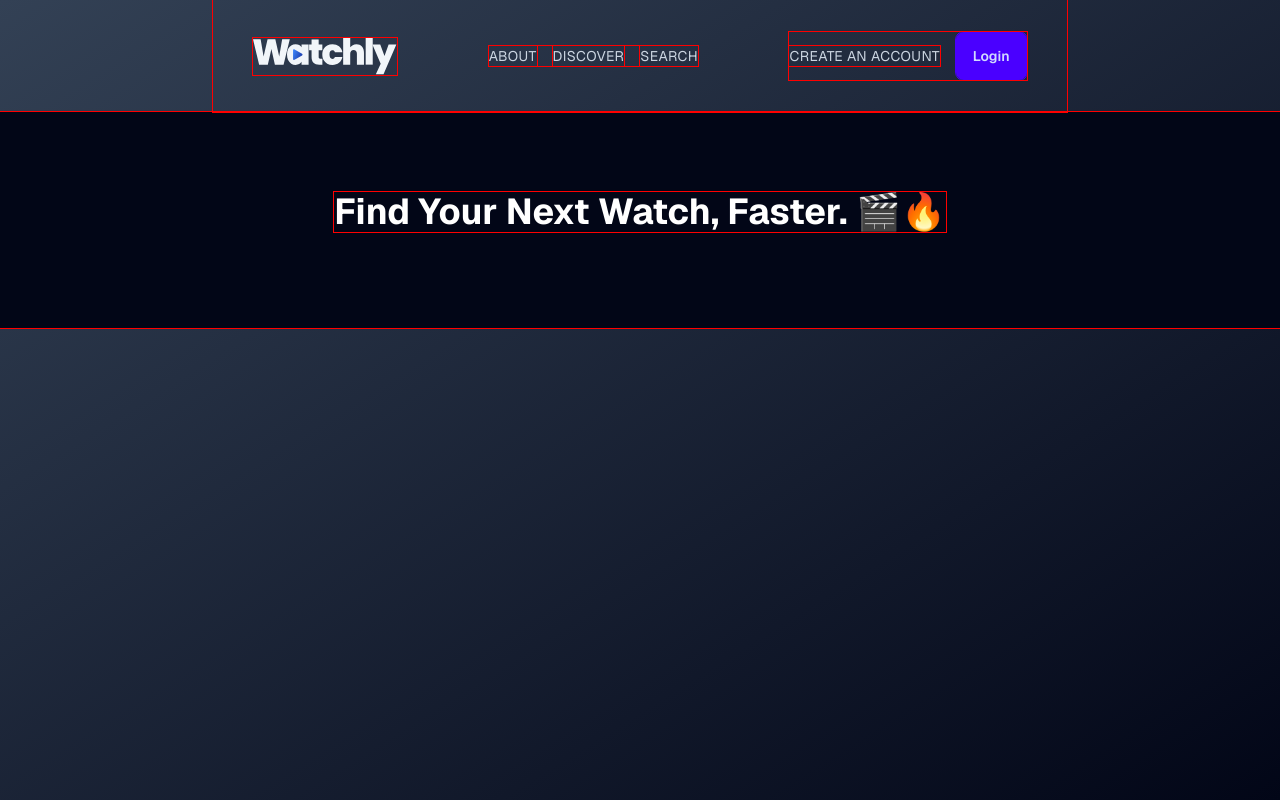
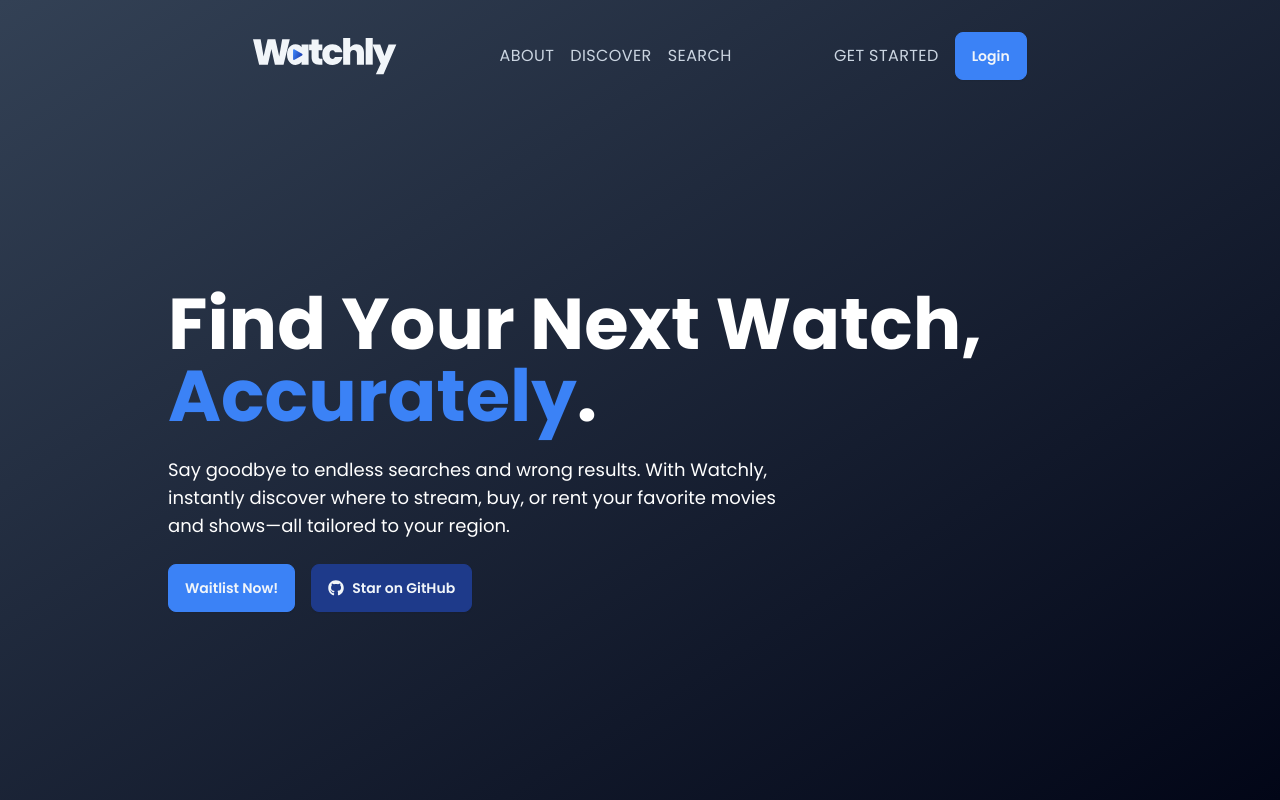
Before and after one commit to dimacuhamarc/watchly, a Next.js app: page / in a window 1280 px wide. Built offline with nearby package versions, Linux system fonts and the light colour scheme.

Commit message:
feat: Enhance landing page with text rotation, styling, and icons

```diff
--- a/package.json
+++ b/package.json
@@ -31,6 +31,7 @@
     "postgres": "^3.4.4",
     "react": "^18.3.1",
     "react-dom": "^18.3.1",
+    "react-icons": "^5.4.0",
     "zod": "^3.23.3"
   },
   "devDependencies": {
--- a/src/components/global/navbar/index.tsx
+++ b/src/components/global/navbar/index.tsx
@@ -11,7 +11,7 @@
       <div className="flex flex-row items-center gap-4">
         {navigationLinks.map((link) => (
           link.showWhen !== 'authenticated' && (
-            <Link key={link.href} className="text-sm tracking-wide uppercase text-slate-300 hover:text-white transition-colors duration-300" href={link.href}>
+            <Link key={link.href} className="text-md tracking-wide uppercase text-slate-300 hover:text-white transition-colors duration-300" href={link.href}>
               {link.name}
             </Link>
           )
@@ -20,7 +20,7 @@
       <div className="flex flex-row items-center gap-4">
         {onboardingLinks.map((link) => (
           link.showWhen !== 'authenticated' && (
-            <Link key={link.href} className={`${link.withStyle ? 'btn-primary btn' : 'text-sm tracking-wide uppercase text-slate-300 hover:text-white transition-colors duration-300'}`} href={link.href}>
+            <Link key={link.href} className={`${link.withStyle ? 'btn-primary btn' : 'text-md tracking-wide uppercase text-slate-300 hover:text-white transition-colors duration-300'}`} href={link.href}>
               {link.name}
             </Link>
           )
--- a/src/components/resource/sections/hero/index.tsx
+++ b/src/components/resource/sections/hero/index.tsx
@@ -1,15 +1,41 @@
+"use client";
+
+import Link from 'next/link';
+
+import { FaGithub } from 'react-icons/fa';
+import { useTextRotation } from '~/hooks/useTextRotation';
 
 export default function Hero() {
+  const rotatingWords = ["Faster", "Accurately", "With Watchly"];
+  const { currentWord, isVisible } = useTextRotation({ words: rotatingWords });
+
   return (
-    <div className="flex flex-col items-center justify-center bg-slate-950 px-10 py-20">
-      <h1 className="text-4xl font-bold mb-4">Find Your Next Watch, Faster. 🎬🔥</h1>
-      {/* <p className="text-lg mb-4">
+    <div className="flex flex-col items-start justify-center max-w-screen-lg mx-auto px-10 py-44 gap-6">
+
+      <h1 className="text-7xl font-bold">
+        Find Your Next Watch,{" "}
+        <span
+          className={`text-blue-500 transition-opacity ease-in-out duration-700 ${
+            isVisible ? 'opacity-100' : 'opacity-0'
+          }`}
+        >
+          {currentWord}
+        </span>
+        .
+      </h1>
+
+      <p className="text-lg w-2/3">
         Say goodbye to endless searches and wrong results. With Watchly, instantly discover where to stream, buy, or rent your favorite movies and shows—all tailored to your region.
       </p>
 
-      <p>📺 Track Your Watchlist</p>
-      <p>💡 Get Personalized Recommendations</p>
-      <p>🌎 Find What&apos;s Available Near You</p> */}
+      <div className="flex flex-row items-center gap-4">
+        <Link className="btn-primary btn" href="/signup">
+          Waitlist Now!
+        </Link>
+        <Link className="btn-secondary btn flex flex-row items-center gap-2" href="https://github.com/dimacuhamarc/watchly" target="_blank">
+          <FaGithub className="w-4 h-4" /> Star on GitHub
+        </Link>
+      </div>
     </div>
   );
 }
--- /dev/null
+++ b/src/hooks/useTextRotation/index.tsx
@@ -0,0 +1,33 @@
+import { useState, useEffect } from 'react';
+
+interface UseTextRotationProps {
+  words: string[];
+  intervalDuration?: number;
+  fadeDuration?: number;
+}
+
+export function useTextRotation({
+  words,
+  intervalDuration = 3000,
+  fadeDuration = 700
+}: UseTextRotationProps) {
+  const [currentWordIndex, setCurrentWordIndex] = useState(0);
+  const [isVisible, setIsVisible] = useState(true);
+
+  useEffect(() => {
+    const interval = setInterval(() => {
+      setIsVisible(false);
+      setTimeout(() => {
+        setCurrentWordIndex((prev) => (prev + 1) % words.length);
+        setIsVisible(true);
+      }, fadeDuration);
+    }, intervalDuration);
+
+    return () => clearInterval(interval);
+  }, [words, intervalDuration, fadeDuration]);
+
+  return {
+    currentWord: words[currentWordIndex],
+    isVisible,
+  };
+}
--- a/src/styles/globals.css
+++ b/src/styles/globals.css
@@ -1,10 +1,12 @@
+@import url('https://fonts.googleapis.com/css2?family=Poppins:ital,wght@0,100;0,200;0,300;0,400;0,500;0,600;0,700;0,800;0,900;1,100;1,200;1,300;1,400;1,500;1,600;1,700;1,800;1,900&display=swap');
+
 @tailwind base;
 @tailwind components;
 @tailwind utilities;
 
-
 * {
   margin: 0;
   padding: 0;
-  outline: 1px solid red;
+  /* outline: 1px solid red; */
+  font-family: 'Poppins', sans-serif;
 }
--- a/src/utils/types/navigation.ts
+++ b/src/utils/types/navigation.ts
@@ -43,7 +43,7 @@
 
 const onboardingLinks: OnboardingLink[] = [
   {
-    name: 'Create an account',
+    name: 'Get Started',
     href: '/signup',
     showWhen: 'unauthenticated',
     withStyle: false
--- a/tailwind.config.ts
+++ b/tailwind.config.ts
@@ -1,12 +1,34 @@
 import { type Config } from "tailwindcss";
-import { fontFamily } from "tailwindcss/defaultTheme";
 
 export default {
   content: ["./src/**/*.tsx"],
   theme: {
     extend: {
+      fontSize: {
+        sm: '0.707rem',
+        base: '1rem',
+        xl: '1.414rem',
+        '2xl': '1.999rem',
+        '3xl': '2.827rem',
+        '4xl': '3.997rem',
+        '5xl': '5.652rem',
+        'heading-1': '64px',
+        'heading-2': '46px',
+        'heading-3': '30px',
+        'heading-4': '18px',
+        'subtitle-1': '24px',
+        'subtitle-2': '20px',
+        'paragraph-1': '22px',
+        'paragraph-2': '16px',
+        'caption': '14px',
+      },
       fontFamily: {
-        sans: ["var(--font-geist-sans)", ...fontFamily.sans],
+        heading: ['Poppins', 'sans-serif'],
+        body: ['Poppins', 'sans-serif'],
+      },
+      fontWeight: {
+        normal: '400',
+        bold: '700',
       },
     },
   },
@@ -14,4 +36,32 @@
     // eslint-disable-next-line @typescript-eslint/no-require-imports
     require('daisyui'),
   ],
+  daisyui: {
+    themes: [
+      {
+        watchlytheme: {
+          "primary": "#3b82f6",
+          "primary-content": "#f1f5f9",
+          "secondary": "#1e3a8a",
+          "secondary-content": "#f1f5f9",
+          "accent": "#f59e0b",
+          "accent-content": "#f1f5f9",
+          "neutral": "#1e293b",
+          "neutral-content": "#f1f5f9",
+          "base-100": "#020617",
+          "base-200": "#1e293b",
+          "base-300": "#475569",
+          "base-content": "#f1f5f9",
+          "info": "#2563eb",
+          "info-content": "#f1f5f9",
+          "success": "#22c55e",
+          "success-content": "#020617",
+          "warning": "#d97706",
+          "warning-content": "#020617",
+          "error": "#ef4444",
+          "error-content": "#f1f5f9",
+        },
+      },
+    ],
+  },
 } satisfies Config;
```
Also changed, not shown: 1 other file (tests, documents, lock files or other folders).
